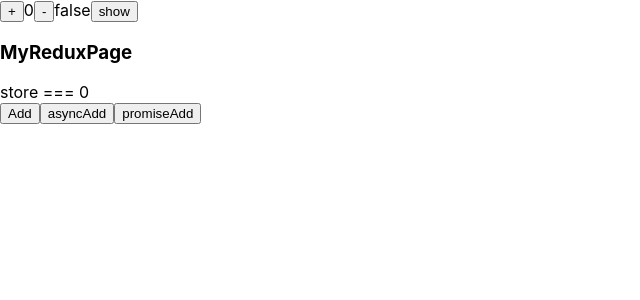
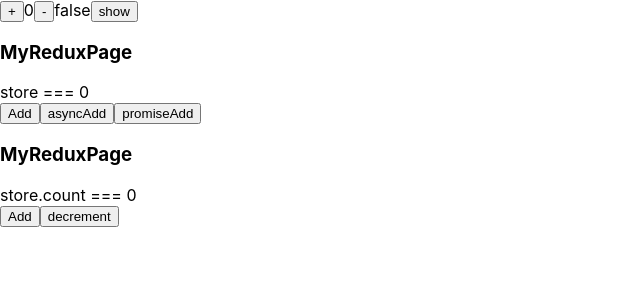
Before and after one commit to Brooker-Fang/react-redux-learn, a React (Create React App) app: page / in a window 1280 px wide. Shown: the top 300 px of the page, without its empty margins (0-640 px from the left). Built offline with nearby package versions, Linux system fonts and the light colour scheme.

Commit message:
add bindActionCreators

```diff
--- a/src/App.js
+++ b/src/App.js
@@ -1,10 +1,12 @@
 import Counter from './view/Counter'
 import MyReduxPage from './view/MyReduxPage'
+import ReactReduxPage from './view/ReactReduxPage'
 function App() {
   return (
     <div className="App">
       <Counter></Counter>
       <MyReduxPage></MyReduxPage>
+      <ReactReduxPage></ReactReduxPage>
     </div>
   );
 }
--- /dev/null
+++ b/src/my-redux/bindActionCreators .js
@@ -0,0 +1,18 @@
+/*
+  bindActionCreators 作用：
+  将对象 actions = {
+    increment: (payload) => ({ type: INCREMENT, payload }),
+    decrement：(payload) => ({ type: INCREMENT, payload })
+  } 转变为
+   actions = {
+    increment: (payload) => dispatch({ type: INCREMENT, payload }),
+    decrement：(payload) => dispatch({ type: INCREMENT, payload })
+  }
+*/
+export function bindActionCreators(creators, dispatch) {
+  const obj = {}
+  Object.keys(creators).forEach(key => {
+    obj[key] = (...args) => dispatch(creators[key](...args))
+  })
+  return obj
+}
--- /dev/null
+++ b/src/my-redux/react-redux.js
@@ -0,0 +1,18 @@
+/*
+  bindActionCreators 作用：
+  将对象 actions = {
+    increment: (payload) => ({ type: INCREMENT, payload }),
+    decrement：(payload) => ({ type: INCREMENT, payload })
+  } 转变为
+   actions = {
+    increment: (payload) => dispatch({ type: INCREMENT, payload }),
+    decrement：(payload) => dispatch({ type: INCREMENT, payload })
+  }
+*/
+export function bindActionCreators(creators, dispatch) {
+  const obj = {}
+  Object.keys(creators).forEach(key => {
+    obj[key] = (...args) => dispatch(creators[key](...args))
+  })
+  return obj
+}
--- /dev/null
+++ b/src/view/ReactReduxPage.js
@@ -0,0 +1,37 @@
+import React, { Component } from 'react'
+import {connect} from 'react-redux'
+// import { bindActionCreators } from 'redux'
+import { bindActionCreators } from '../my-redux/bindActionCreators '
+export class ReactReduxPage extends Component {
+  render() {
+    const {count, increment, decrement} = this.props
+    return (
+      <div>
+        <h3>MyReduxPage</h3>
+        <div>store.count === {count}</div>
+        <button onClick={increment}>Add</button>
+        <button onClick={decrement}>decrement</button>
+      </div>
+    )
+  }
+}
+const mapStateToProps = (state) => {
+  return {
+    count: state.counter.count,
+  }
+}
+
+const mapDispatchToProps = (dispatch) => {
+  let creator = {
+    increment: () => ({type: 'increment', payload: 5}),
+    decrement: () => ({type: 'decrement', payload: 3})
+  }
+  creator = bindActionCreators(creator, dispatch)
+  return {
+    dispatch,
+    // increment: () => dispatch({type: 'increment', payload: 5}),
+    // decrement: () => dispatch({type: 'decrement', payload: 3}),
+    ...creator
+  }
+}
+export default connect(mapStateToProps, mapDispatchToProps)(ReactReduxPage)
```
Also changed, not shown: src/view/Counter.js (+11 -0 lines), 1 other file (tests, documents, lock files or other folders).
